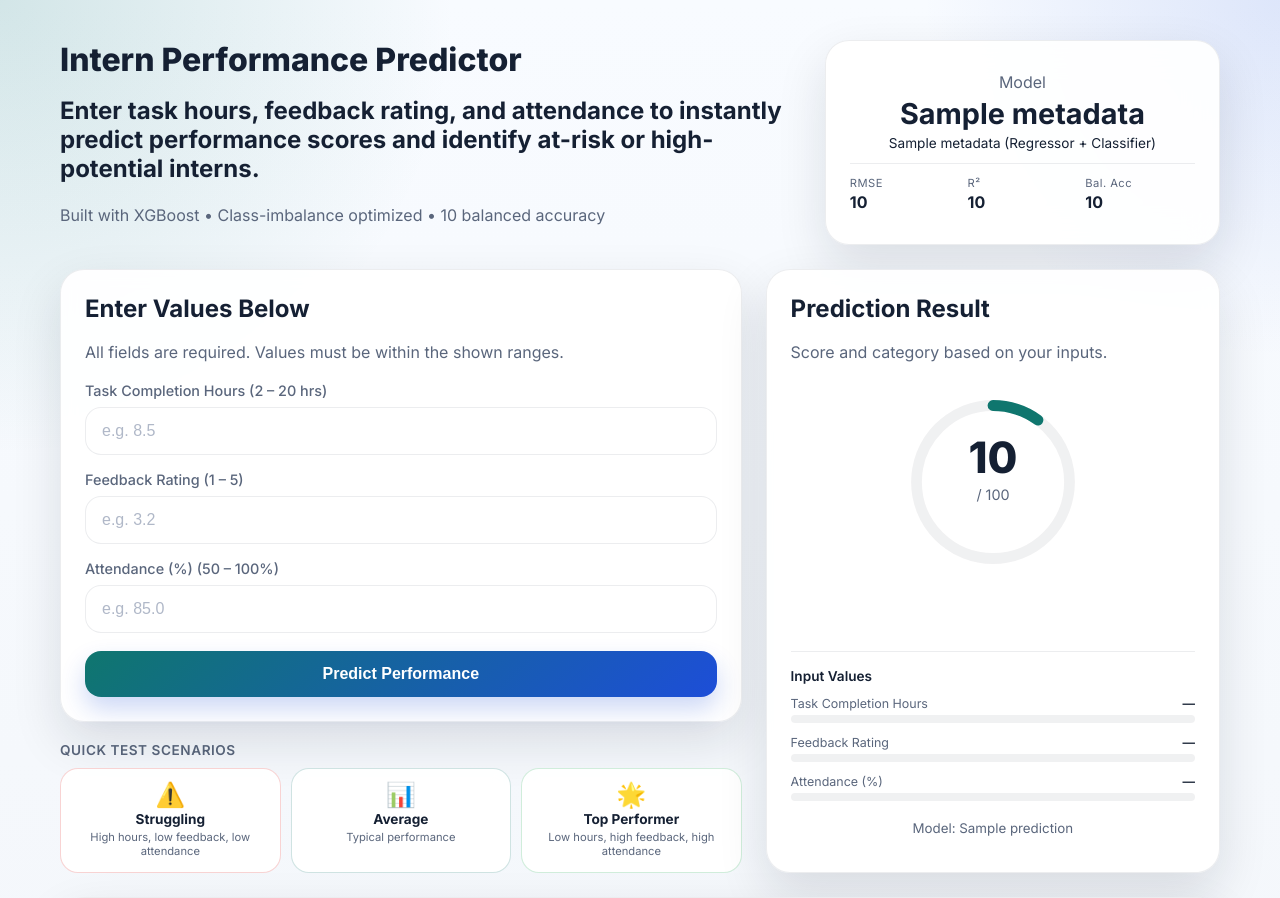
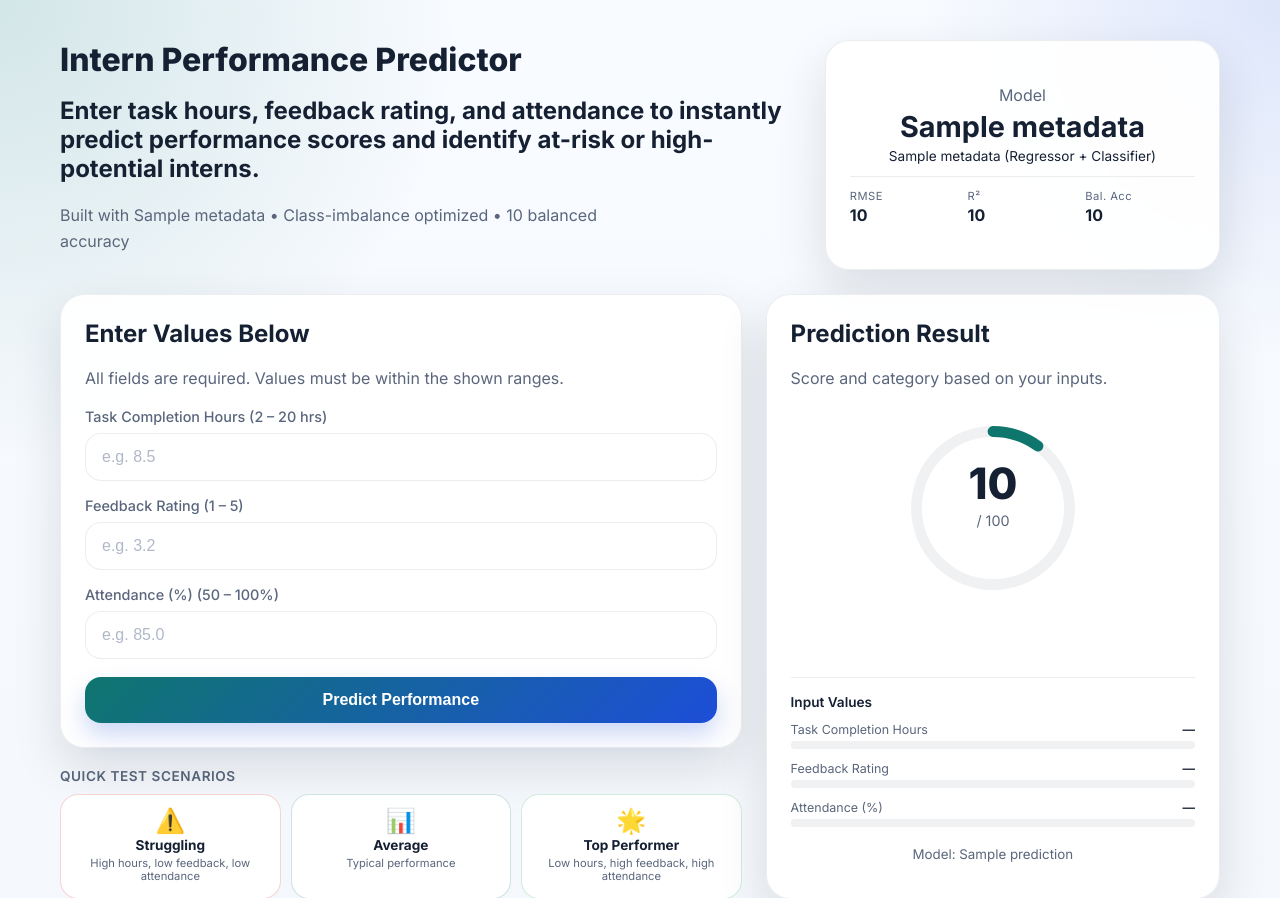
Before and after one commit to awais-dev-ai/Internee_Performance_Predictor, a Python web app: template ui/templates/index.html in a window 1280 px wide. Shown: the top 898 px of the page. Run offline with Jinja, Linux system fonts and the light colour scheme; the template is opened without the code that fills it: most values are stand-ins (such as "Sample title", 1, 10 or a date in 2020).

Commit message:
Fix hero section to show dynamic model name instead of hardcoded XGBoost

```diff
--- a/ui/templates/index.html
+++ b/ui/templates/index.html
@@ -42,7 +42,7 @@
       <div>
         <h1 class="title">Intern Performance Predictor</h1>
         <h2>Enter task hours, feedback rating, and attendance to instantly predict performance scores and identify at-risk or high-potential interns.</h2>
-        <p class="lead">Built with XGBoost • Class-imbalance optimized • {{ metrics.balanced_accuracy|round(3) if metrics and metrics.balanced_accuracy is defined else '—' }} balanced accuracy</p>
+        <p class="lead">Built with {{ metadata.model_name if metadata else 'ML Model' }} • Class-imbalance optimized • {{ metrics.balanced_accuracy|round(3) if metrics and metrics.balanced_accuracy is defined else '—' }} balanced accuracy</p>
       </div>
       <div class="metric-card">
         <span>Model</span>
```
